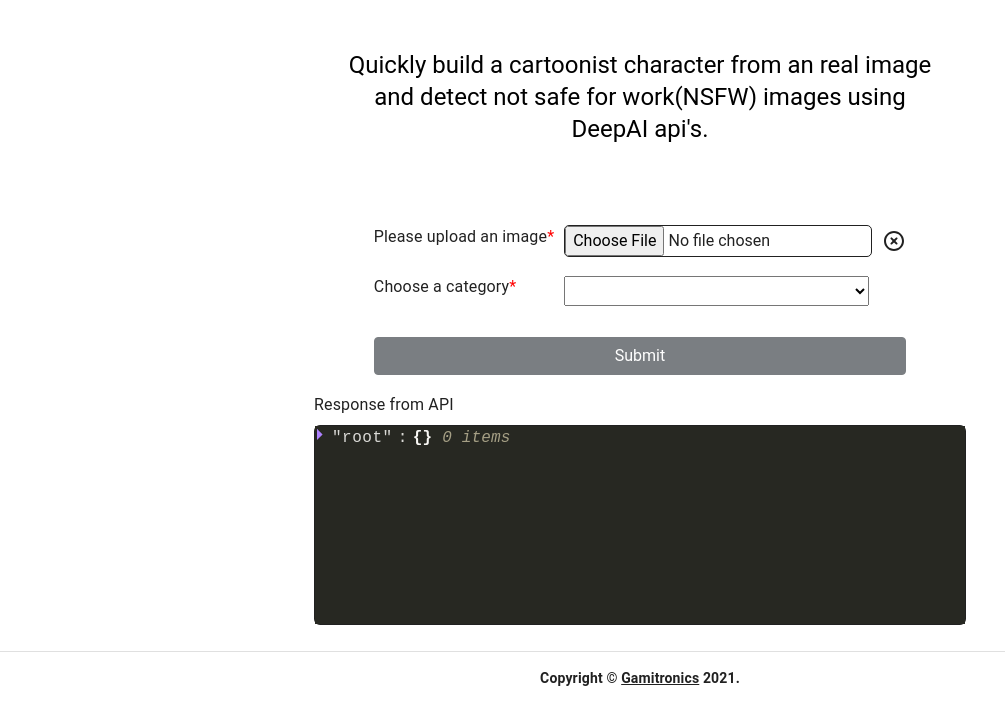
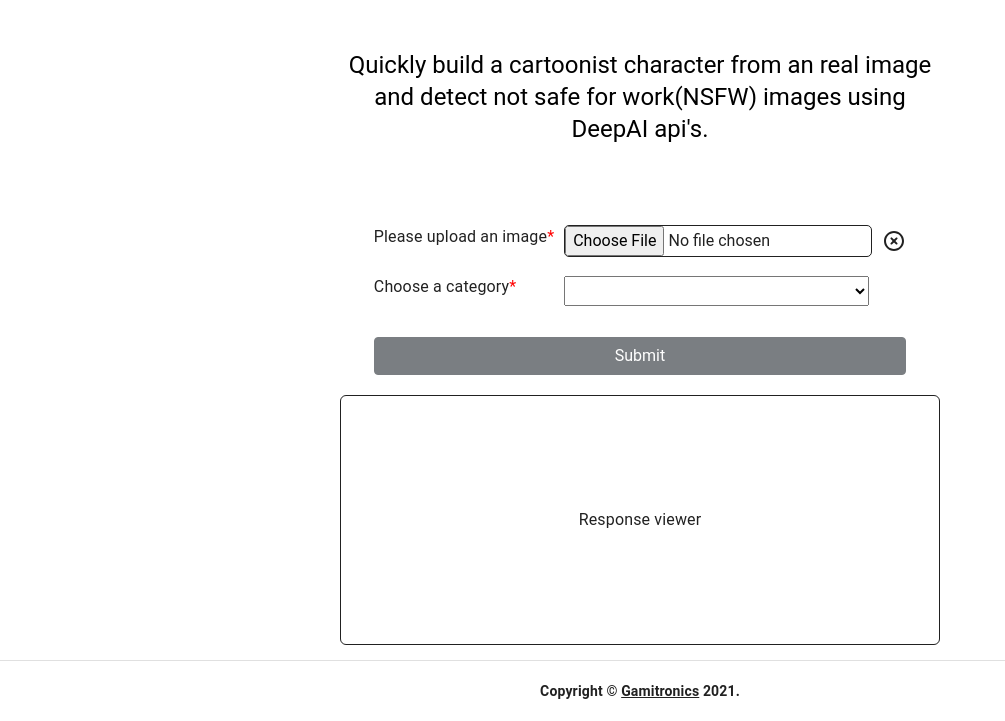
Before and after one commit to santoshgamitronics/toonify, a React app in the folder frontend/: page / in a window 1280 px wide. Shown: the part 79-800 px from the top of the page, without its empty margins (0-1005 px from the left). Built offline with nearby package versions, Linux system fonts and the light colour scheme.

Commit message:
updated response viewer

```diff
--- a/frontend/src/components/Home/home.scss
+++ b/frontend/src/components/Home/home.scss
@@ -14,13 +14,17 @@
   margin-bottom: 18px;
 }
 
-.ouput {
+.output {
   border: 1px solid;
-  min-width: 600px;
-  min-height: 200px;
+  width: 600px;
+  height: 250px;
   display: flex;
   flex-wrap: wrap;
   border-radius: 6px;
+  align-content: center;
+  align-items: center;
+  justify-content: center;
+  box-sizing: border-box;
 }
 
 .required::after{
@@ -28,11 +32,13 @@
   color: red;
 }
 
-.response {
-    margin-top: 18px;
-}
-
 .file {
     border: 1px solid;
     border-radius: 5px;
 }
+
+.nsfwContent {
+  display: flex;
+    align-items: center;
+    flex-direction: column;
+}
--- a/frontend/src/components/Home/index.js
+++ b/frontend/src/components/Home/index.js
@@ -2,8 +2,9 @@ import React, { useState } from 'react';
 import Container from '@mui/material/Container';
 import Grid from '@mui/material/Grid';
 import Stack from '@mui/material/Stack';
-import ReactJson from 'react-json-view';
 import HighlightOffRoundedIcon from '@mui/icons-material/HighlightOffRounded';
+import CircularProgress from '@mui/material/CircularProgress';
+import Box from '@mui/material/Box';
 
 import './home.scss';
 
@@ -11,6 +12,7 @@ function Home() {
     const [category, setCategory] = useState("");
     const [file, setFile] = useState(null);
     const [response, setResponse] = useState({});
+    const [submitted, setSubmitted] = useState(false);
 
     const handleFileInput = (event) => {
         setFile(event.target.files[0]);
@@ -24,6 +26,7 @@ function Home() {
     };
 
     const selectCategory = () => {
+        setResponse({});
         const selectedCategory = document.getElementById("category").value;
         if (selectedCategory.length > 0) {
             setCategory(selectedCategory);
@@ -32,11 +35,29 @@ function Home() {
         }
     };
 
+    const getReponseForEachCategory = () => {
+        if (response.status) {
+            if (category === 'toonify_image' && response.data) {
+                return <img src={response.data.output_url} alt="toonified" width="230px" style={{ padding: '10px' }}/>
+            } else if (category === 'nsfw_detector' && response.data) {
+                return getNsfwDetectedResult();
+            } else {
+                return 'No content found';
+            }
+        } else {
+            if (response.status === 0 && category !== '') {
+                return 'Issue while fetching the content, please refresh the page & try again...';
+            } else {
+                return 'Response viewer';
+            }
+        }
+    }
+
     const handleSubmit = (e) => {
-        e.preventDefault();
 
         const formdata = new FormData();
         formdata.append("image", file);
+        setSubmitted(current => current = true);
 
         const requestOptions = {
             method: 'POST',
@@ -44,7 +65,7 @@ function Home() {
             redirect: 'follow'
         };
         let path = '';
-        if(category === 'toonify_image') {
+        if (category === 'toonify_image') {
             path = '/toonifyImage'
         } else {
             path = '/nsfwDetector'
@@ -53,13 +74,28 @@ function Home() {
         fetch(`https://toonify.partypalace-stage.in/api${path}`, requestOptions)
             .then(response => response.json())
             .then(result => {
-              if(result.status) {
+                setSubmitted(false);
+                if (result.status) {
                     setResponse(result);
                 } else {
                     setResponse({ message: result.message.message, status: result.status })
                 }
             })
-          .catch(error => console.log('error', error));
+            .catch(error => { setSubmitted(false); console.log('error', error) });
+    }
+
+    const getNsfwDetectedResult = () => {
+        if (response.data.output.detections.length > 0) {
+            return (<p className="nsfwContent">
+                <strong>{'NSFW content found.'}</strong>
+                <span style={{ padding: '25px' }}>
+                    <label style={{ fontWeight: '600' }}>{'Response Json:'}</label>
+                    {JSON.stringify(response.data.output)}
+                </span>
+            </p>)
+        } else {
+            return 'No NSFW content found.'
+        }
     }
 
     return (
@@ -76,8 +112,9 @@ function Home() {
                         direction="row"
                         spacing={2}
                         justifyContent="center"
+                        marginBottom="20px"
                     >
-                        <form onSubmit={(e) => handleSubmit(e)}>
+                        <form onSubmit={(e) => { e.preventDefault(); handleSubmit(e) }}>
                             <div className="fileupload">
                                 <label className="required">{'Please upload an image'}</label>
                                 <input
@@ -114,9 +151,10 @@ function Home() {
                         </form>
                     </Stack>
                     <div className="response">
-                        <label>Response from API</label>
-                        <div className="ouput">
-                            <ReactJson src={response} theme="monokai" style={{ width: '650px' }} />
+                        <div className="output">
+                            {submitted ? <Box sx={{ display: 'flex' }}>
+                                <CircularProgress />
+                            </Box> : getReponseForEachCategory()}
                         </div>
                     </div>
                 </Grid>
--- a/frontend/src/components/Shared/footer.js
+++ b/frontend/src/components/Shared/footer.js
@@ -8,7 +8,7 @@ function Copyright(props) {
         <Typography
         variant="body2"
         fontWeight="600"
-        style={{ marginTop: '16px' }}
+        style={{ margin: '20px' }}
         align="center"
         {...props}>
             {'Copyright © '}
@@ -29,9 +29,9 @@ const Footer = (props) => {
             borderTop: (theme) => `1px solid ${theme.palette.divider}`
         }}
         style={{
-            marginTop: '26px',
+            position: 'absolute',
             bottom: '0px',
-            maxWidth: 'none'
+            maxWidth: 'none',
         }}
     >
         <Copyright sx={{ mt: 5 }} />
```
Lines whose indentation alone changed are shown as unchanged.
